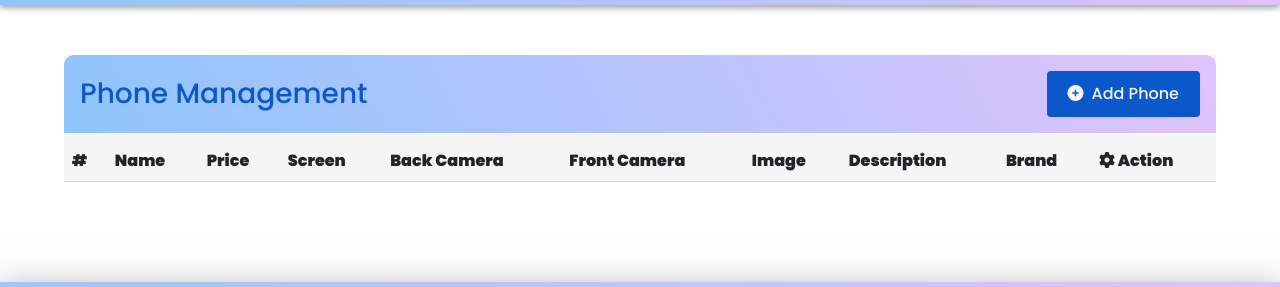
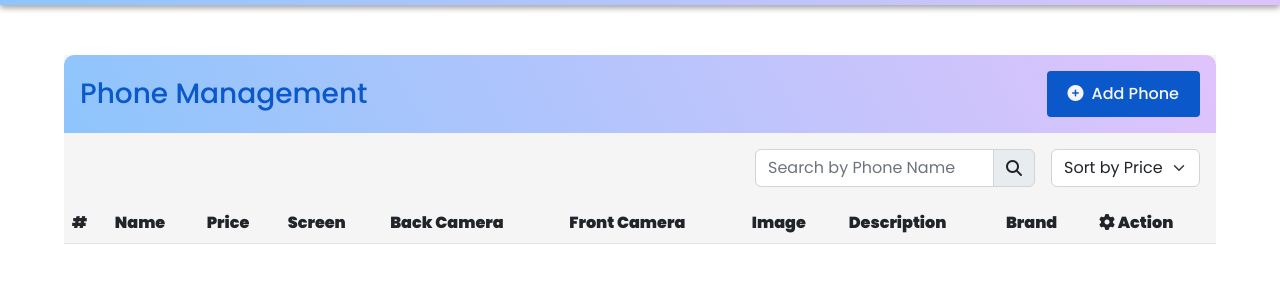
Before and after one commit to anhpp0910/BC58_Capstone_AnhPP_BaoLT, a plain HTML site: page admin/view/index.html in a window 1280 px wide. Shown: the part 105-392 px from the top of the page. Drawn offline with nearby package versions, Linux system fonts and the light colour scheme.

Commit message:
Fix Layout

```diff
--- a/admin/view/index.html
+++ b/admin/view/index.html
@@ -80,6 +80,29 @@
             </button>
           </div>
         </div>
+        <div class="m-3 d-flex justify-content-end align-items-center">
+          <div class="input-group w-25 me-3 searchPhone">
+            <input
+              type="text"
+              class="form-control"
+              placeholder="Search by Phone Name"
+              id="searchPhone"
+            />
+            <div class="input-group-prepend">
+              <button class="input-group-text" id="btnSearch">
+                <i class="fa fa-search"></i>
+              </button>
+            </div>
+          </div>
+          <div class="sortByPrice">
+            <select class="form-select">
+              <option selected>Sort by Price</option>
+              <option value="1">Low to high</option>
+              <option value="2">High to low</option>
+            </select>
+          </div>
+        </div>
+
         <table class="table display" id="myTable">
           <thead>
             <tr>
@@ -221,6 +244,7 @@
                     placeholder="Phone Name"
                   />
                 </div>
+                <span class="sp-thongbao" id="tbPhoneName"></span>
               </div>
 
               <div class="form-group">
@@ -238,6 +262,7 @@
                     placeholder="Price"
                   />
                 </div>
+                <span class="sp-thongbao" id="tbPrice"></span>
               </div>
 
               <div class="form-group">
@@ -255,6 +280,7 @@
                     placeholder="Screen"
                   />
                 </div>
+                <span class="sp-thongbao" id="tbScreen"></span>
               </div>
 
               <div class="form-group">
@@ -272,6 +298,7 @@
                     placeholder="Back Camera"
                   />
                 </div>
+                <span class="sp-thongbao" id="tbBackCamera"></span>
               </div>
 
               <div class="form-group">
@@ -289,6 +316,7 @@
                     placeholder="Front Camera"
                   />
                 </div>
+                <span class="sp-thongbao" id="tbFrontCamera"></span>
               </div>
 
               <div class="form-group">
@@ -306,6 +334,7 @@
                     placeholder="Image Link"
                   />
                 </div>
+                <span class="sp-thongbao" id="tbImage"></span>
               </div>
 
               <div class="form-group">
@@ -323,6 +352,7 @@
                     placeholder="Description"
                   />
                 </div>
+                <span class="sp-thongbao" id="tbDesc"></span>
               </div>
 
               <div class="form-group">
@@ -332,12 +362,13 @@
                       ><i class="fa fa-signature"></i
                     ></span>
                   </div>
-                  <select class="form-control" id="chucVu">
+                  <select class="form-control" id="brand">
                     <option value="">Select Brand</option>
                     <option value="Apple">Apple</option>
                     <option value="Samsung">Samsung</option>
                   </select>
                 </div>
+                <span class="sp-thongbao" id="tbBrand"></span>
               </div>
             </form>
           </div>
--- a/asset/sass/style.scss
+++ b/asset/sass/style.scss
@@ -331,6 +331,14 @@ section.admin {
   #btnAddPhone {
     @include btn-style(10px 20px, 4px);
   }
+  .searchPhone > div {
+    margin-left: 940px;
+  }
+  #btnSearch {
+    height: 38px;
+    border-top-left-radius: 0;
+    border-bottom-left-radius: 0;
+  }
 }
 
 // ADMIN MODAL
@@ -356,6 +364,11 @@ section.admin {
   }
   .spIcon {
     height: 38px;
+  }
+  .sp-thongbao {
+    color: red;
+    margin-left: 2px;
+    display: none;
   }
 }
 
```
Also changed, not shown: asset/css/style.css, 1 other file.
